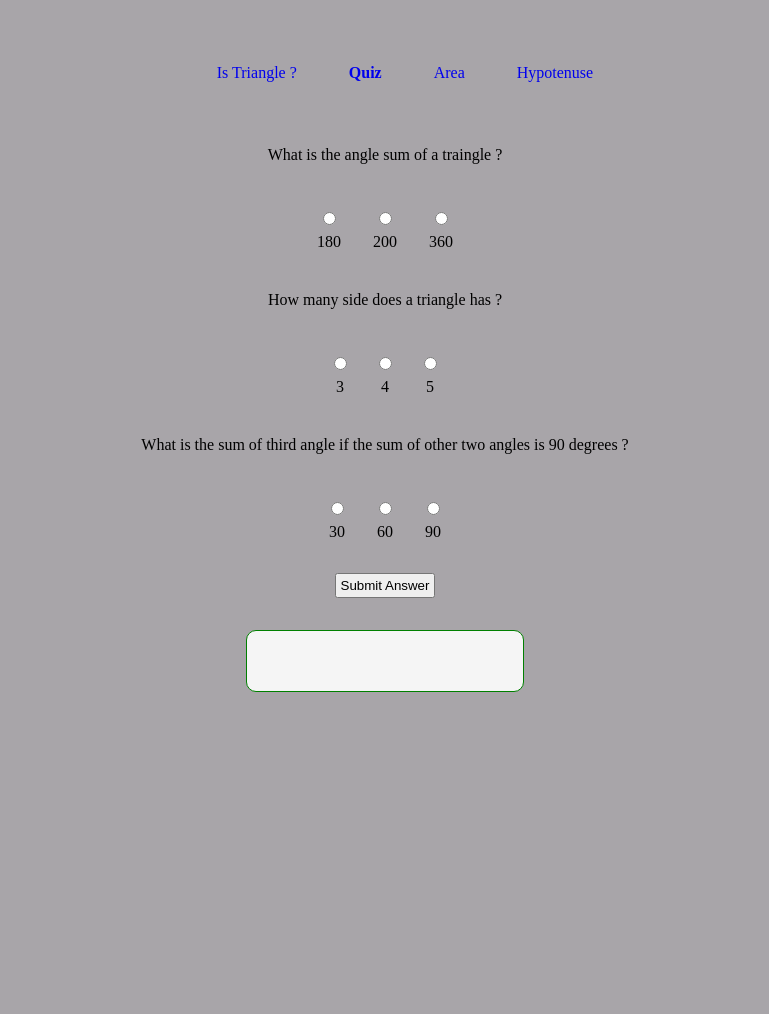
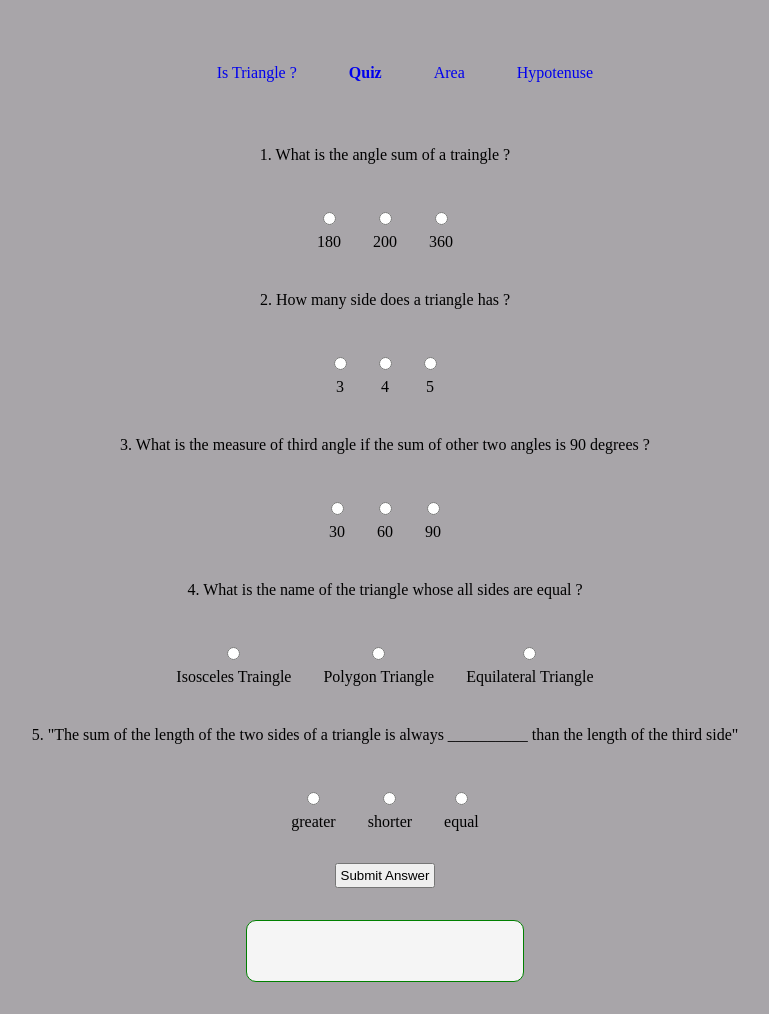
Before and after one commit to nikcorleone13/fun-with-traingles, a plain HTML site: page quiz.html in a window 1280 px wide. Shown: the whole page, without its empty margins (255-1024 px from the left). Before the commit the page ends 800 px from the top, so only its background shows below. Drawn offline with Linux system fonts and the light colour scheme.

Commit message:
working logic

```diff
--- a/index.js
+++ b/index.js
@@ -13,7 +13,7 @@ function isTriangle(){
     Number(inputs[2].value));
 
     if( sumOfAngles === 180){
-        outputEl.innerText = "yes it is a triangle";
+        outputEl.innerText = "Yes! It is a triangle";
     }else{
         outputEl.innerText = "Not a triangle";
     }
--- a/quiz.html
+++ b/quiz.html
@@ -27,7 +27,7 @@
 
     <form action="" class="quiz-form">
         <div class="question-container">
-            <p>What is the angle sum of a traingle ?</p>
+            <p>1. What is the angle sum of a traingle ?</p>
                 <div class="question-label">
                     <label><input type = "radio" name = "question1"  value="180" />180</label>
                     <label><input type = "radio" name = "question1" value="200" />200</label>
@@ -37,7 +37,7 @@
         </div>
 
         <div class="question-container">
-            <p>How many side does a triangle has ?</p>
+            <p>2. How many side does a triangle has ?</p>
             <div class="question-label">
                 <label><input type = "radio" name = "question2" value="3" />3</label>
                 <label><input type = "radio" name = "question2" value="4" />4</label>
@@ -46,11 +46,29 @@
         </div>
 
         <div class="question-container">
-            <p>What is the sum of third angle if the sum of other two angles is 90 degrees ?</p>
+            <p>3. What is the measure of third angle if the sum of other two angles is 90 degrees ?</p>
             <div class="question-label">
                 <label><input type = "radio" name = "question3" value="30" />30</label>
                 <label><input type = "radio" name = "question3" value="60" >60</label>
                 <label><input type = "radio" name = "question3" value="90" />90</label>
+                </div>
+        </div>
+
+        <div class="question-container">
+            <p>4. What is the name of the triangle whose all sides are equal ?</p>
+            <div class="question-label">
+                <label><input type = "radio" name = "question3" value="30" />Isosceles Traingle</label>
+                <label><input type = "radio" name = "question3" value="60" >Polygon Triangle</label>
+                <label><input type = "radio" name = "question3" value="90" />Equilateral Triangle</label>
+                </div>
+        </div>
+
+        <div class="question-container">
+            <p>5. "The sum of the length of the two sides of a triangle is always __________ than the length of the third side"</p>
+            <div class="question-label">
+                <label><input type = "radio" name = "question3" value="30" />greater</label>
+                <label><input type = "radio" name = "question3" value="60" >shorter</label>
+                <label><input type = "radio" name = "question3" value="90" />equal</label>
                 </div>
         </div>
 
--- a/quiz.js
+++ b/quiz.js
@@ -6,7 +6,7 @@ const quizForm = document.querySelector('.quiz-form');
 const submitAnswerButton = document.querySelector('#submit-answer-btn');
 const outputEl = document.querySelector('#output');
 
-const correctAnswers = ["180", "3", "90"];
+const correctAnswers = ["180", "3", "90" , "Equilateral Triangle", "greater" ];
 // event.preventDefault();
 function calculateScore(){
     let score = 0;
```
Also changed, not shown: area.js (+14 -10 lines), hypotenuse.js (+7 -1 lines), 2 other files.
